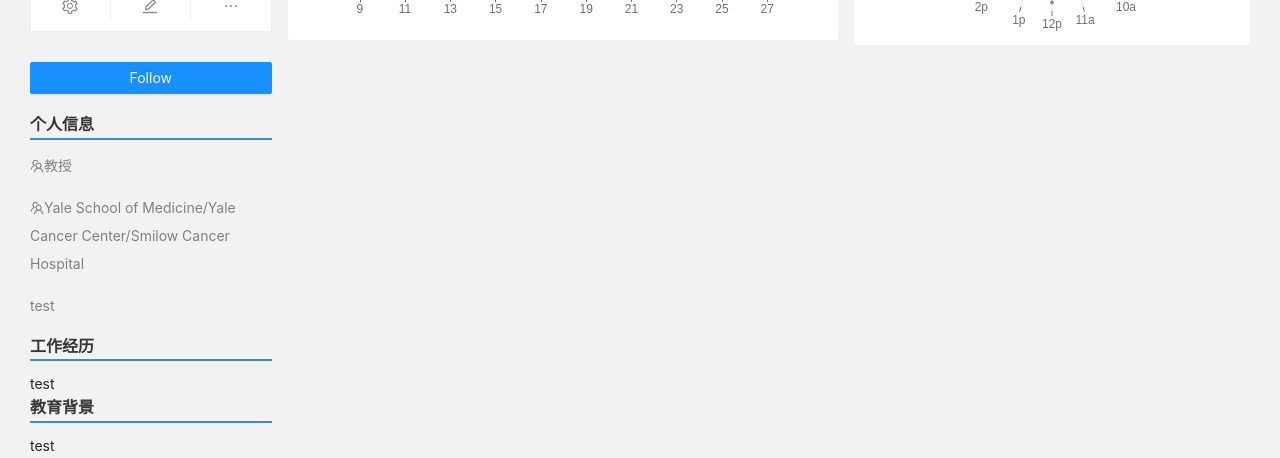
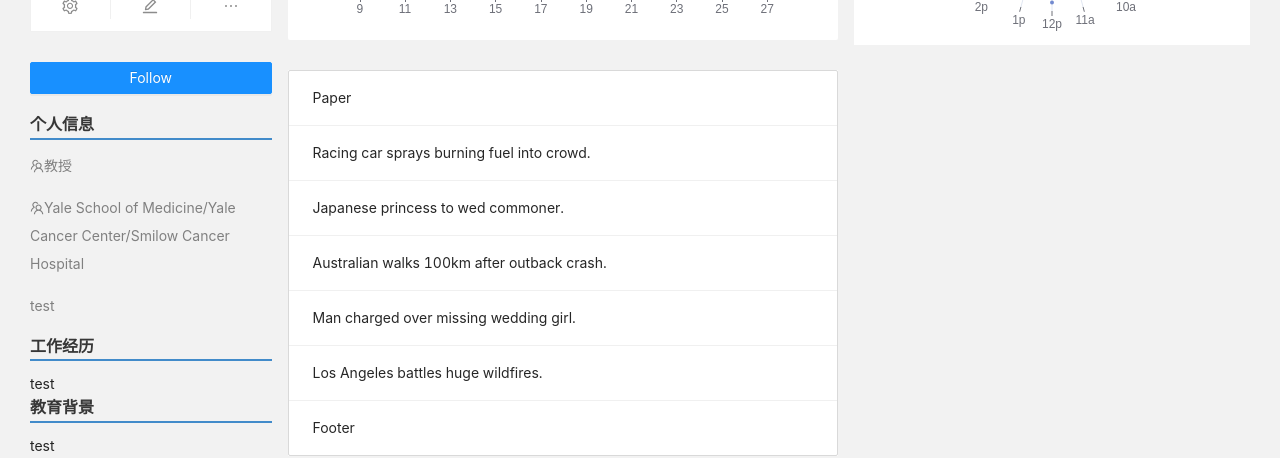
Before and after one commit to WChloeW/profile, a React (Create React App) app: page / in a window 1280 px wide. Shown: the part 345-803 px from the top of the page. Built offline with nearby package versions, Linux system fonts and the light colour scheme.

Commit message:
feat: add paper list

```diff
--- a/src/App.js
+++ b/src/App.js
@@ -9,6 +9,7 @@ import "./App.css";
 import PaperChart from "./components/paper";
 import RelationshipChart from "./components/relationship/punchChart";
 import RelationshipTabs from "./components/relationship/tabs";
+import ListPaper from "./components/list";
 import { TeamOutlined } from "@ant-design/icons";
 
 const { Meta } = Card;
@@ -62,7 +63,10 @@ const App = () => (
                             </p>
                             <p className="info_line">
                               <TeamOutlined />
-                              <span className="baseInfo">Yale School of Medicine/Yale Cancer Center/Smilow Cancer Hospital</span>
+                              <span className="baseInfo">
+                                Yale School of Medicine/Yale Cancer
+                                Center/Smilow Cancer Hospital
+                              </span>
                             </p>
                             <div className="should_login">
                               <p className="should_login_tip">
@@ -142,6 +146,7 @@ const App = () => (
           <Card title="Paper" bordered={false}>
             <PaperChart />
           </Card>
+          <ListPaper />
         </Col>
         <Col span={8}>
           {/* <Card title="relationship" bordered={false}> */}
--- /dev/null
+++ b/src/components/list/index.css
@@ -0,0 +1,4 @@
+.paper-list{
+    background-color: white;
+    margin-top: 30px;
+}
--- /dev/null
+++ b/src/components/list/index.jsx
@@ -0,0 +1,26 @@
+import { Divider, List, Typography } from "antd";
+import './index.css';
+const data = [
+  "Racing car sprays burning fuel into crowd.",
+  "Japanese princess to wed commoner.",
+  "Australian walks 100km after outback crash.",
+  "Man charged over missing wedding girl.",
+  "Los Angeles battles huge wildfires.",
+];
+
+const ListPaper = () => (
+  <>
+    <div className="paper-list">
+      <List
+        size="large"
+        header={<div>Paper</div>}
+        footer={<div>Footer</div>}
+        bordered
+        dataSource={data}
+        renderItem={(item) => <List.Item>{item}</List.Item>}
+      />
+    </div>
+  </>
+);
+
+export default ListPaper;
```
Also changed, not shown: src/App.css (line endings or trailing spaces).
